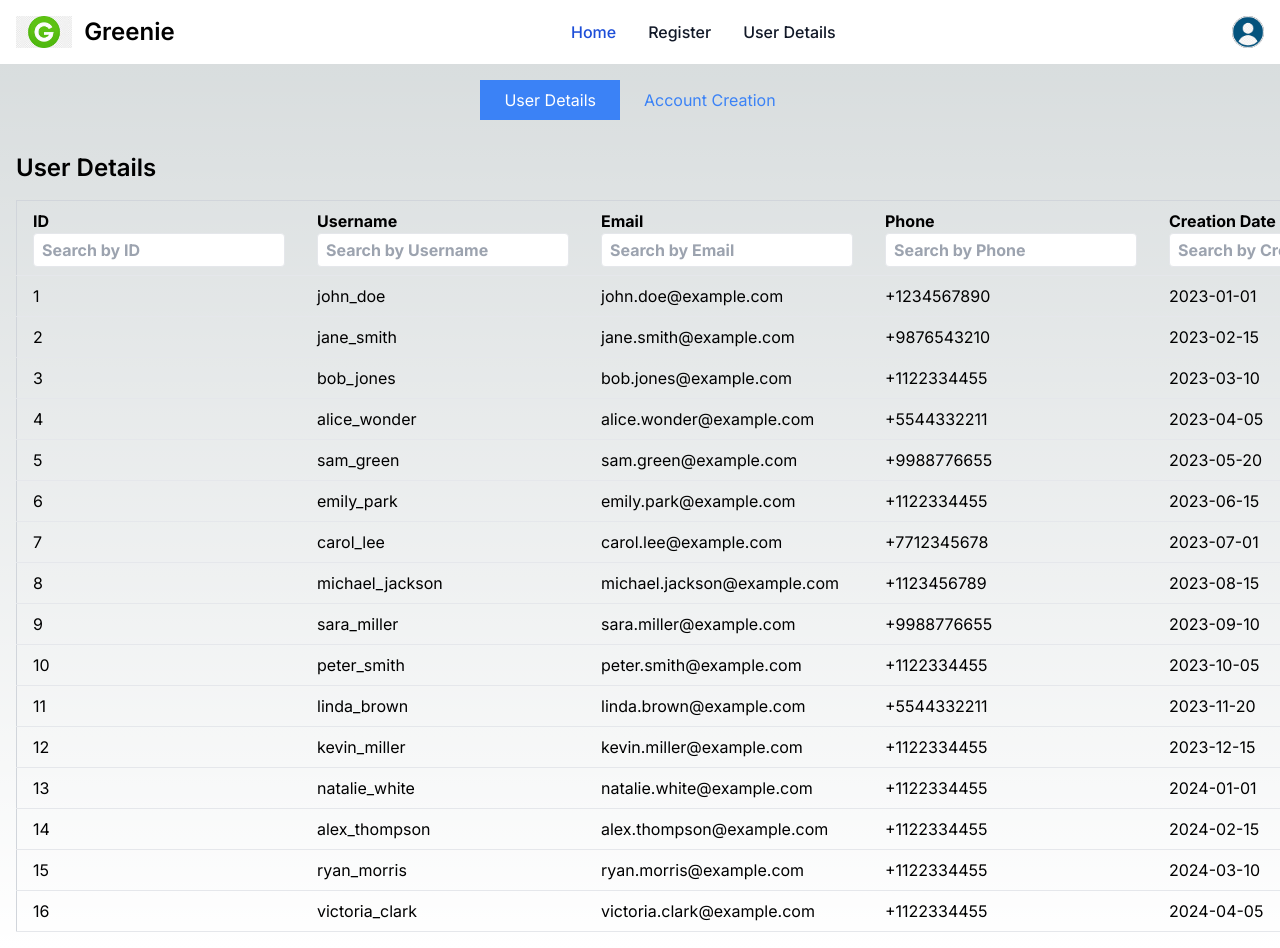
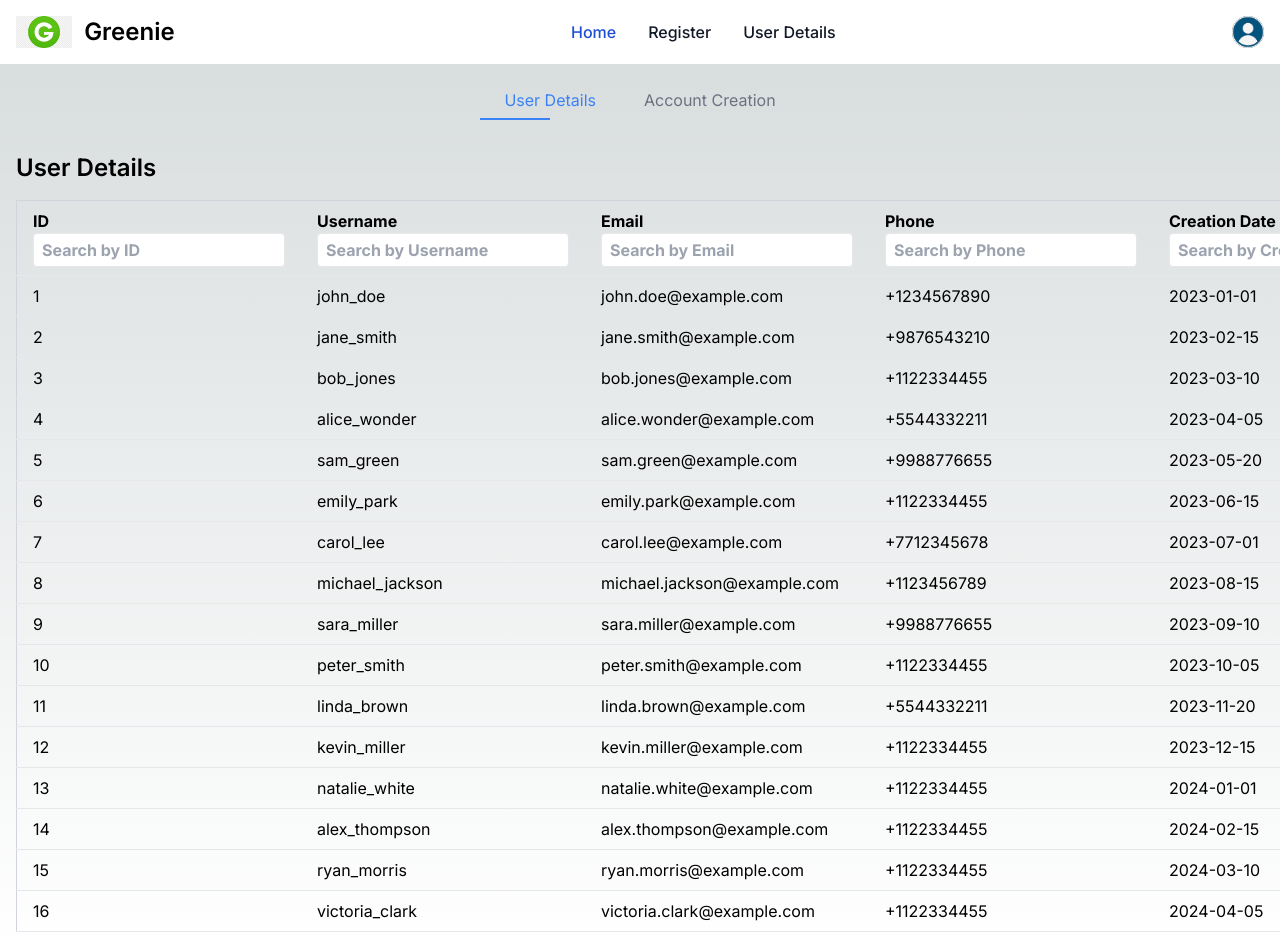
Before and after one commit to Avni17/gne_assignment, a Next.js app: page / in a window 1280 px wide. Shown: the top 948 px of the page. Built offline with nearby package versions, Linux system fonts and the light colour scheme.

Commit message:
tab animation changed

```diff
--- a/app/page.js
+++ b/app/page.js
@@ -8,29 +8,44 @@ import UserDetails from './user-details/page';
 export default function Home() {
   const [activeTab, setActiveTab] = useState('userDetails');
 
+  const tabUnderlineStyle = {
+    width: activeTab === 'userDetails' ? '50%' : '50%',
+    transform: activeTab === 'userDetails' ? 'translateX(0)' : 'translateX(100%)',
+  };
+
   return (
     <div className="min-h-screen">
       <header className="py-4">
         <nav className="flex justify-center">
           <button
             onClick={() => setActiveTab('userDetails')}
-            className={`px-6 py-2 focus:outline-none ${
-              activeTab === 'userDetails'
-                ? 'bg-blue-500 text-white'
-                : 'text-blue-500 hover:bg-blue-200'
-            }`}
+            className={`relative px-6 py-2 focus:outline-none ${activeTab === 'userDetails'
+                ? 'text-blue-500'
+                : 'text-gray-500 hover:text-blue-500'
+              }`}
           >
             User Details
+            {activeTab === 'userDetails' && (
+              <div
+                className="absolute bottom-0 left-0 w-full h-0.5 bg-blue-500"
+                style={tabUnderlineStyle}
+              ></div>
+            )}
           </button>
           <button
             onClick={() => setActiveTab('accountCreation')}
-            className={`px-6 py-2 focus:outline-none ${
-              activeTab === 'accountCreation'
-                ? 'bg-blue-500 text-white'
-                : 'text-blue-500 hover:bg-blue-200'
-            }`}
+            className={`relative px-6 py-2 focus:outline-none ${activeTab === 'accountCreation'
+                ? 'text-blue-500'
+                : 'text-gray-500 hover:text-blue-500'
+              }`}
           >
             Account Creation
+            {activeTab === 'accountCreation' && (
+              <div
+                className="absolute bottom-0 left-0 w-full h-0.5 bg-blue-500"
+                style={tabUnderlineStyle}
+              ></div>
+            )}
           </button>
         </nav>
       </header>
```
